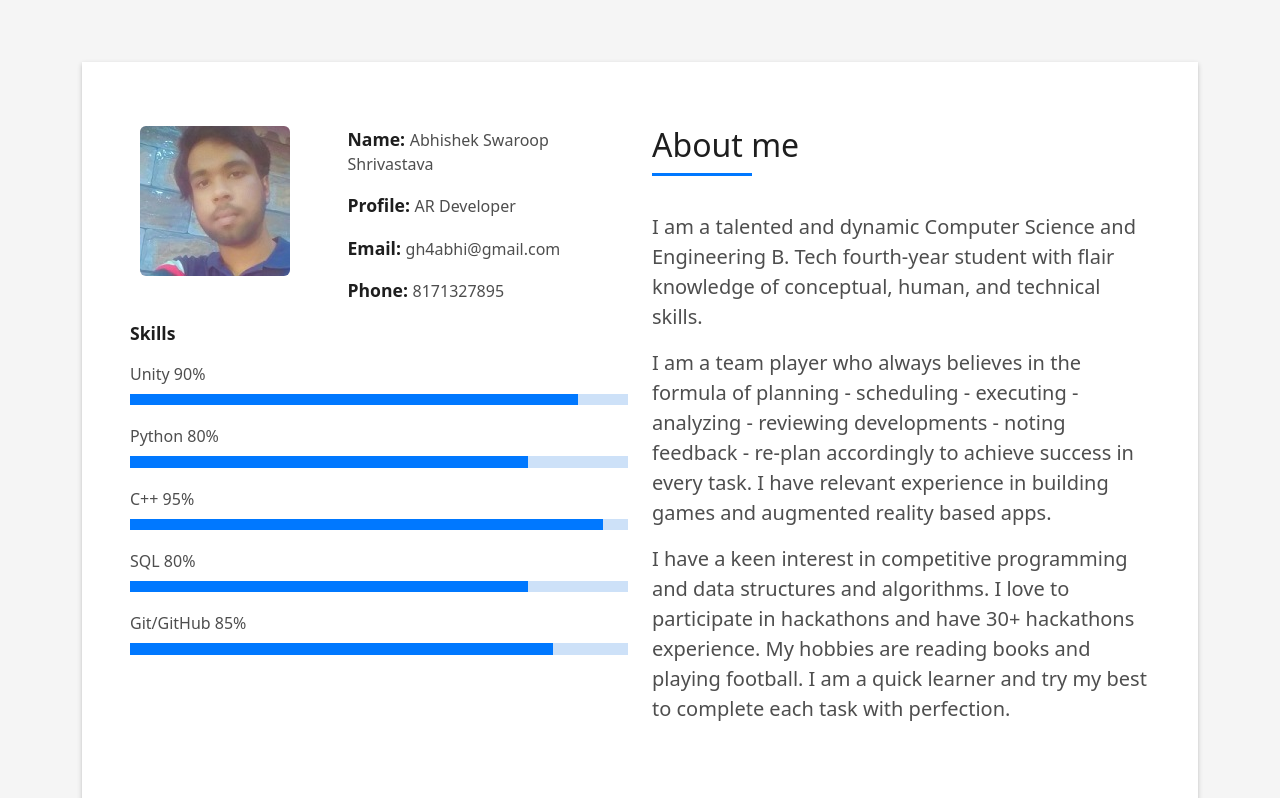
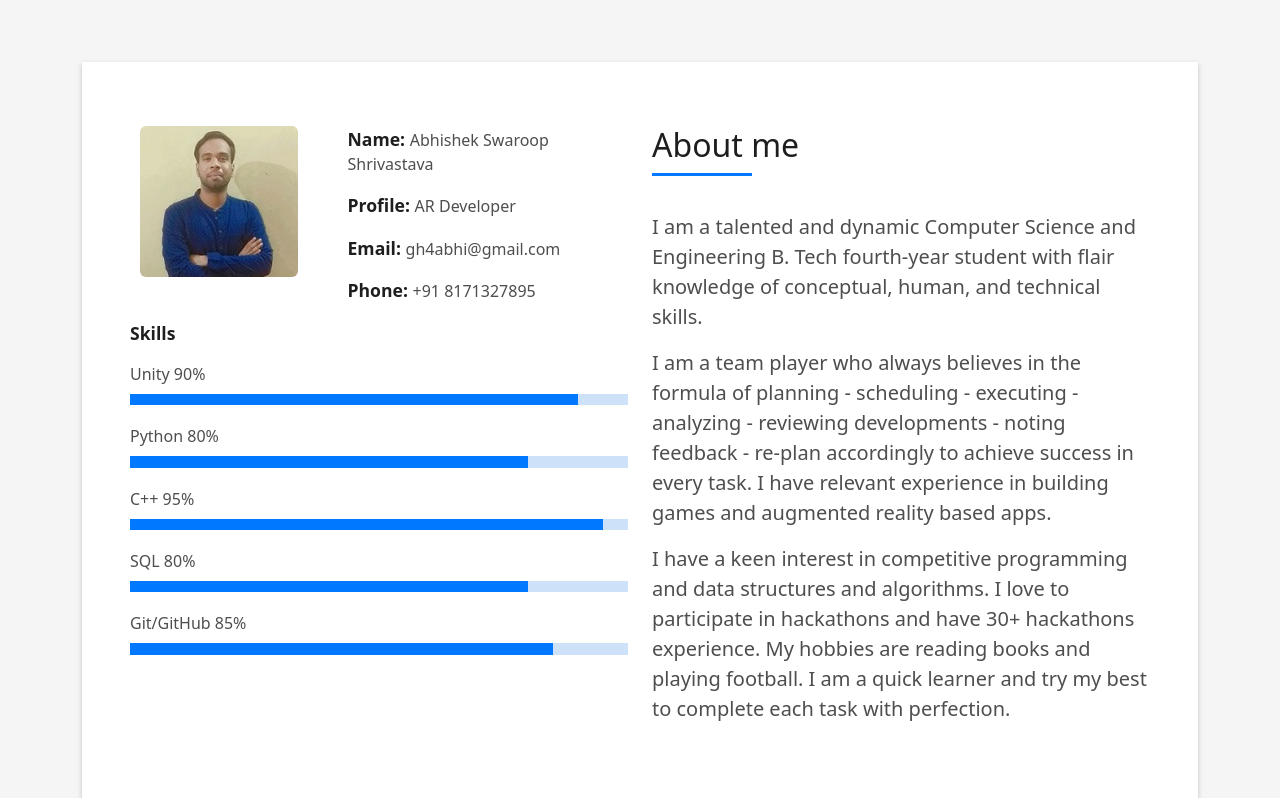
Before and after one commit to gh4abhi/Web-Portfolio, a plain HTML site: page index.html in a window 1280 px wide. Shown: the part 802-1600 px from the top of the page. Drawn offline with Linux system fonts and the light colour scheme.

Commit message:
Updated portdolio.

```diff
--- a/index.html
+++ b/index.html
@@ -96,7 +96,7 @@
                   <div class="row">
                     <div class="col-sm-6 col-md-5">
                       <div class="about-img">
-                        <img src="assets/img/testimonial-2.jpg" class="img-fluid rounded b-shadow-a" alt="">
+                        <img src="assets/img/testimonial-2.jpeg" class="img-fluid rounded b-shadow-a" alt="">
                       </div>
                     </div>
                     <div class="col-sm-6 col-md-7">
@@ -104,7 +104,8 @@
                         <p><span class="title-s">Name: </span> <span>Abhishek Swaroop Shrivastava</span></p>
                         <p><span class="title-s">Profile: </span> <span>AR Developer</span></p>
                         <p><span class="title-s">Email: </span> <span>gh4abhi@gmail.com</span></p>
-                        <p><span class="title-s">Phone: </span> <span>8171327895</span></p>
+                        <p><span class="title-s">Phone: </span> <span>+91 8171327895</span></p>
+                        <!-- <p><span class="title-s">Languages: </span> <span>C++, Python, C, C#, SQL</span></p> -->
                       </div>
                     </div>
                   </div>
```
Also changed, not shown: assets/img/testimonial-2.jpeg (added), assets/img/testimonial-2.jpg (deleted).
